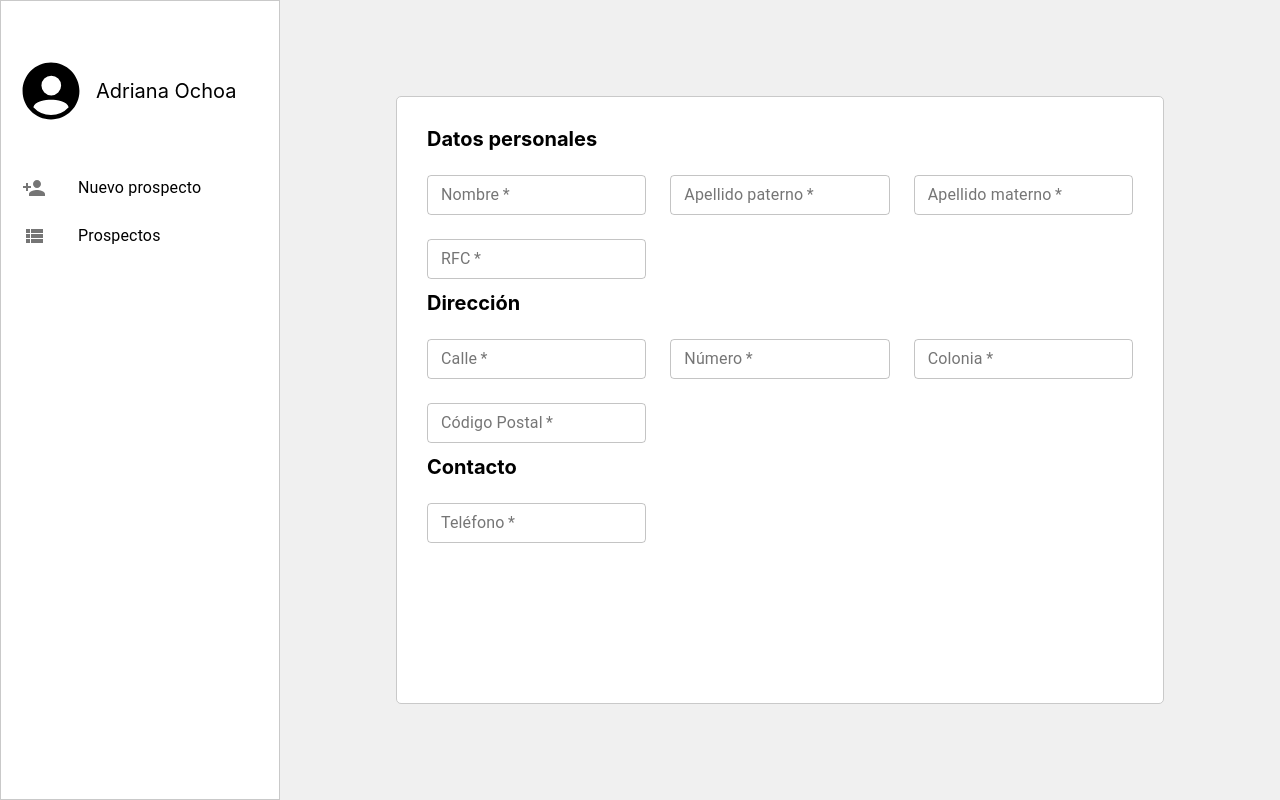
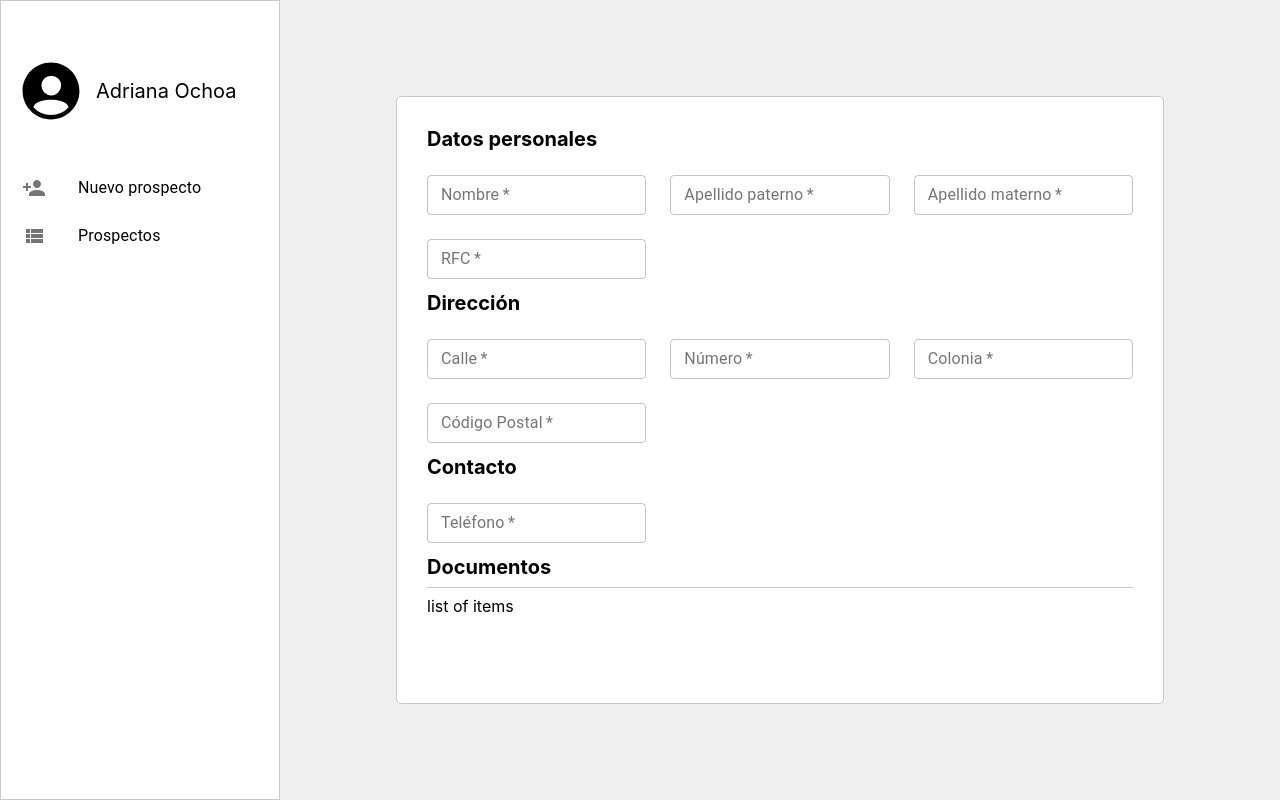
Before and after one commit to Suz8a/prospectos-front-end, a React (Create React App) app: page /prospects/new in a window 1280 px wide. Built offline with nearby package versions, Linux system fonts and the light colour scheme.

Commit message:
created element title, added document section to prospect from

```diff
--- /dev/null
+++ b/src/components/form-section-items-list/index.tsx
@@ -0,0 +1,22 @@
+import { Grid } from "@material-ui/core";
+import React from "react";
+import Line from "../../elements/line";
+import Title from "../../elements/title";
+
+function FormSectionItemsList() {
+  return (
+    <Grid container spacing={1}>
+      <Grid item xs={12}>
+        <Title text="Documentos" />
+      </Grid>
+      <Grid item xs={12}>
+        <Line />
+      </Grid>
+      <Grid container item xs={12}>
+        <div>list of items</div>
+      </Grid>
+    </Grid>
+  );
+}
+
+export default FormSectionItemsList;
--- /dev/null
+++ b/src/components/form-section-items-list/styled.ts
@@ -0,0 +1 @@
+import styled from "styled-components";
--- a/src/components/form-section/index.tsx
+++ b/src/components/form-section/index.tsx
@@ -1,7 +1,8 @@
 import React from "react";
-import { SectionTitle, SectionContainer } from "./styled";
+import { SectionContainer } from "./styled";
 import TextField from "@material-ui/core/TextField";
 import Grid from "@material-ui/core/Grid";
+import Title from "../../elements/title";
 
 type FormSectionProps = {
   title: string;
@@ -24,17 +25,11 @@ function FormSection({
   currentValues,
   onChange,
 }: FormSectionProps) {
-  function onlyNumberKey(evt: any) {
-    var ASCIICode = evt.which ? evt.which : evt.keyCode;
-    if (ASCIICode > 31 && (ASCIICode < 48 || ASCIICode > 57)) return false;
-    return true;
-  }
-
   return (
     <SectionContainer>
       <Grid container spacing={3}>
         <Grid item xs={12}>
-          <SectionTitle>{title}</SectionTitle>
+          <Title text={title} />
         </Grid>
         {requiredData.map(({ id, title, required, type }) => (
           <Grid item xs={4} key={id}>
@@ -47,7 +42,6 @@ function FormSection({
               value={currentValues[id]}
               variant="outlined"
               size="small"
-              onKeyPress={(event) => onlyNumberKey(event)}
             />
           </Grid>
         ))}
--- a/src/components/form-section/styled.ts
+++ b/src/components/form-section/styled.ts
@@ -3,10 +3,3 @@ import styled from "styled-components";
 export const SectionContainer = styled.div`
   width: 100%;
 `;
-
-export const SectionTitle = styled.div`
-  width: 100%;
-  text-align: left;
-  font-size: 20px;
-  font-weight: bold;
-`;
--- a/src/elements/line/styled.ts
+++ b/src/elements/line/styled.ts
@@ -10,6 +10,6 @@ export const FullLine = styled.div<FullLineProps>`
   ${({ width, height, color }) => `
     width: ${width ? width : "100%"};
     height: ${height ? height : "1px"};
-    color: ${color ? color : "#C9C9C9"}
+    background-color: ${color ? color : "#C9C9C9"};
 `}
 `;
--- /dev/null
+++ b/src/elements/title/index.tsx
@@ -0,0 +1,12 @@
+import React from "react";
+import { SectionTitle } from "./styled";
+
+type TitleProps = {
+  text: string;
+};
+
+function Title({ text }: TitleProps) {
+  return <SectionTitle>{text}</SectionTitle>;
+}
+
+export default Title;
--- /dev/null
+++ b/src/elements/title/styled.ts
@@ -0,0 +1,8 @@
+import styled from "styled-components";
+
+export const SectionTitle = styled.div`
+  width: 100%;
+  text-align: left;
+  font-size: 20px;
+  font-weight: bold;
+`;
--- a/src/modules/prospect-form/index.tsx
+++ b/src/modules/prospect-form/index.tsx
@@ -8,6 +8,8 @@ import {
   contacto,
 } from "../../constants";
 import { useState } from "react";
+import FormSectionItemsList from "../../components/form-section-items-list";
+import { Grid } from "@material-ui/core";
 
 function ProspectForm() {
   const [formData, setFormData] = useState<prospectData>({
@@ -50,7 +52,11 @@ function ProspectForm() {
         requiredData={contacto}
         onChange={(e, id) => onChange(e, id)}
       />
-      {console.log(formData)}
+      <Grid container spacing={3}>
+        <Grid item xs={12}>
+          <FormSectionItemsList />
+        </Grid>
+      </Grid>
     </Card>
   );
 }
```
Also changed, not shown: 1 other file (tests, documents, lock files or other folders).
